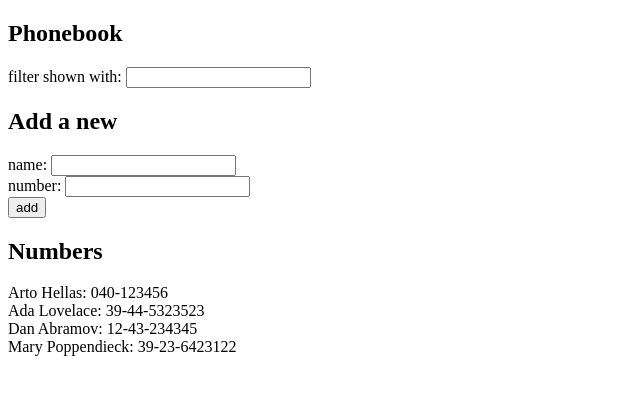
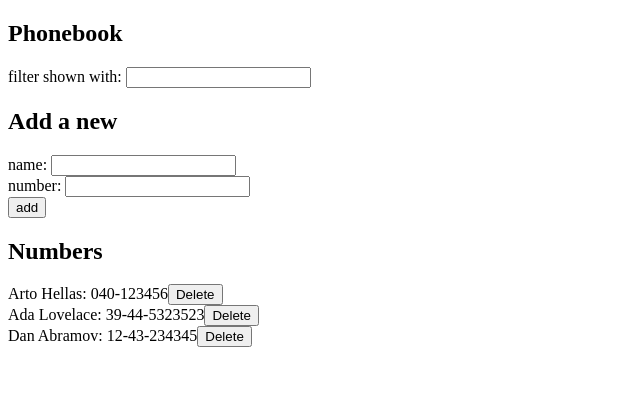
Before and after one commit to WaseemMansour/fsopen-course, a React (Vite) app in the folder part2/phonebook/: page / in a window 1280 px wide. Shown: the top 394 px of the page, without its empty margins (0-640 px from the left). Built offline with nearby package versions, Linux system fonts and the light colour scheme; data requests are answered from the project's data file.

Commit message:
delete person from BE

```diff
--- a/part2/phonebook/db.json
+++ b/part2/phonebook/db.json
@@ -1,24 +1,19 @@
 {
-  "persons":[
+  "persons": [
     {
       "name": "Arto Hellas",
       "number": "040-123456",
-      "id": 1
+      "id": "1"
     },
     {
       "name": "Ada Lovelace",
       "number": "39-44-5323523",
-      "id": 2
+      "id": "2"
     },
     {
       "name": "Dan Abramov",
       "number": "12-43-234345",
-      "id": 3
-    },
-    {
-      "name": "Mary Poppendieck",
-      "number": "39-23-6423122",
-      "id": 4
+      "id": "3"
     }
   ]
 }
--- a/part2/phonebook/src/App.jsx
+++ b/part2/phonebook/src/App.jsx
@@ -58,6 +58,15 @@ const App = () => {
 
   }
 
+  const handleDeletePerson = ({name, id}) => {
+    window.confirm(`Are you sure you want to delete ${name}?`);
+
+    const updatedPersons = persons.filter(person => person.id !== id);
+    phonebookServie
+      .remove(id)
+      .then(() => setPersons(updatedPersons))
+  }
+
   const personsToShow = persons.filter(person => person.name.toLowerCase().includes(filter.toLowerCase()));
 
   return (
@@ -70,7 +79,10 @@ const App = () => {
         handlers={{ handleInputChange, handlePhoneNumChange, handleSubmit }}
       />
       <h2>Numbers</h2>
-      <Persons list={personsToShow} />
+      <Persons
+        list={personsToShow}
+        onDeletePerson={handleDeletePerson}
+      />
     </div>
   )
 }
--- a/part2/phonebook/src/components/Persons/index.jsx
+++ b/part2/phonebook/src/components/Persons/index.jsx
@@ -1,9 +1,10 @@
-const Persons = ({ list }) => {
+const Persons = ({ list, onDeletePerson }) => {
   return (
     <>
       {list.map(person =>
         <div key={person.name}>
           {person.name}: {person.number}
+          <button onClick={() => onDeletePerson(person)}>Delete</button>
         </div>
       )}
     </>
--- a/part2/phonebook/src/services/phonebook.js
+++ b/part2/phonebook/src/services/phonebook.js
@@ -18,4 +18,9 @@ const update = (id, newPerson) => {
     .put(`${baseUrl}/${id}`, newPerson)
 }
 
-export default { getAll, create, update };
+const remove = (id) => {
+  return axios
+    .delete(`${baseUrl}/${id}`);
+}
+
+export default { getAll, create, update, remove };
```
